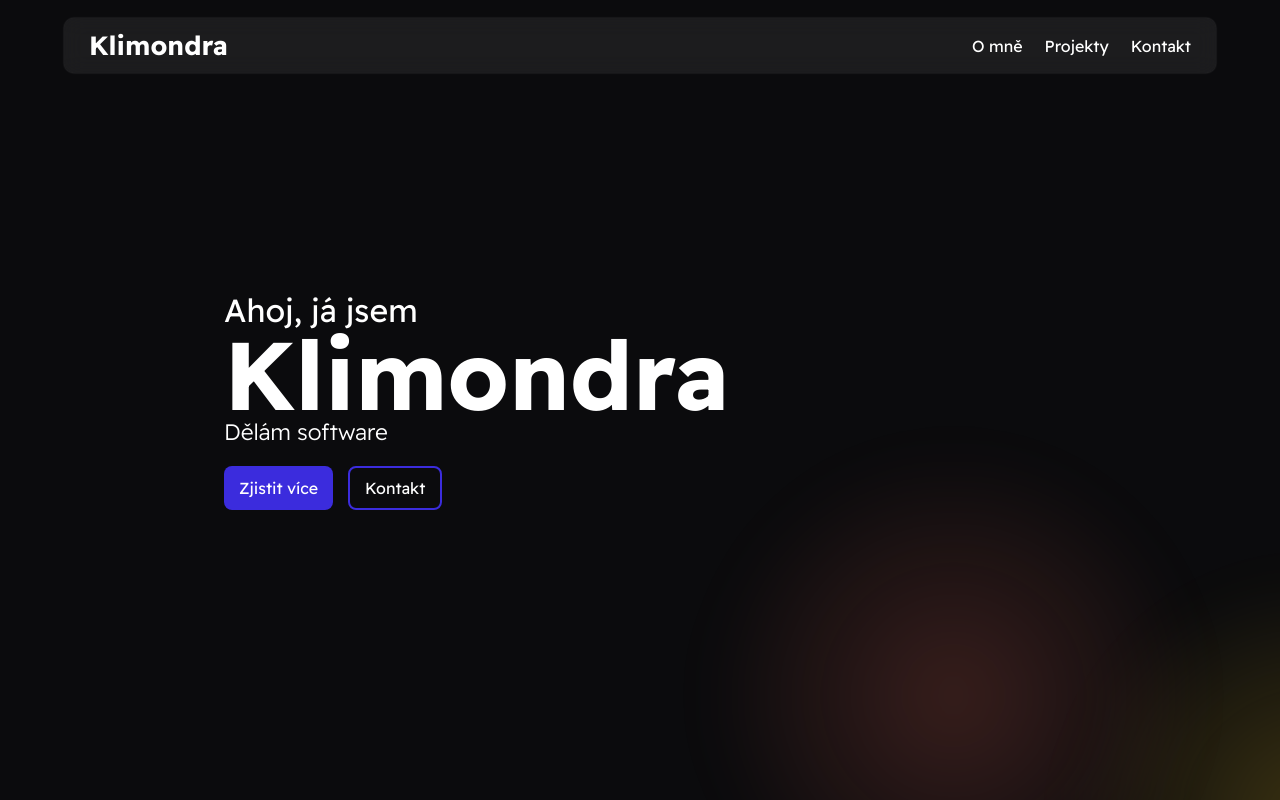
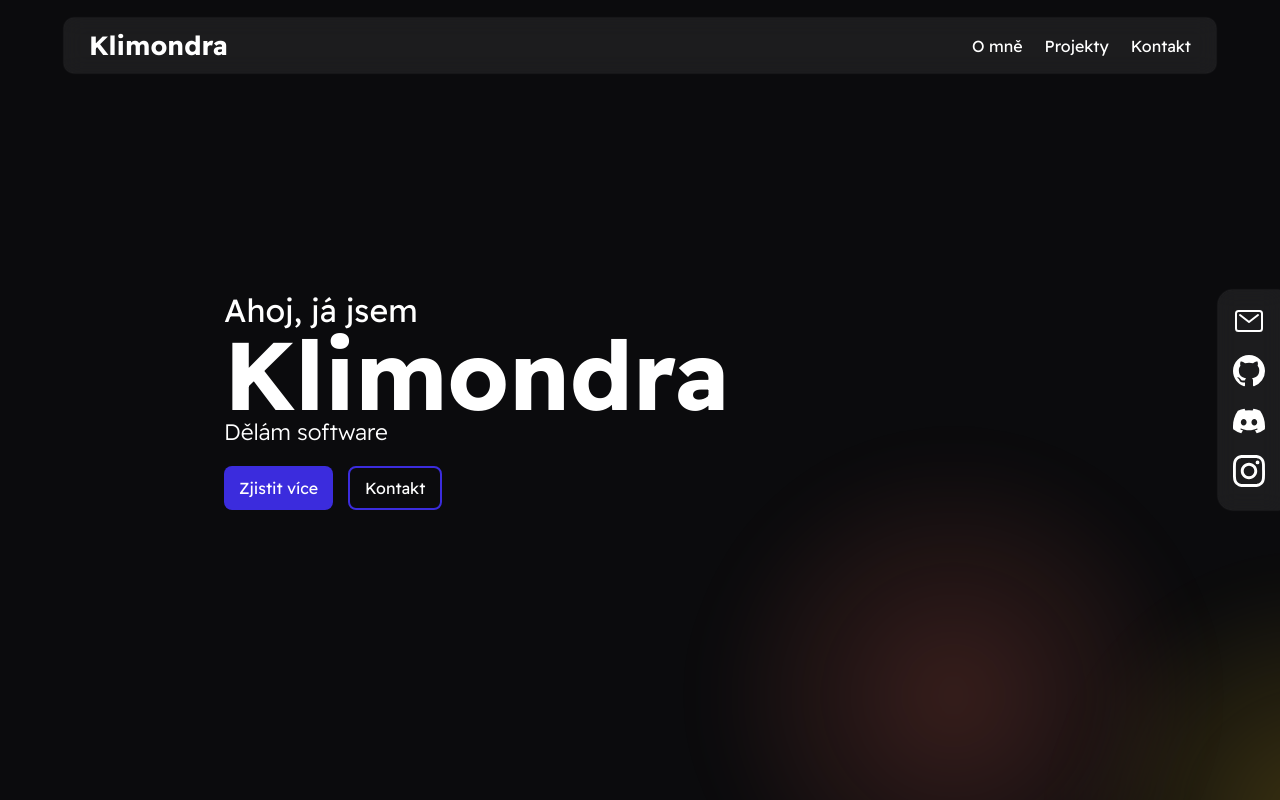
Before and after one commit to Klimondra/klimondra-web, a React (Create React App) app: page / in a window 1280 px wide. Shown: the top 800 px of the page. Built offline with nearby package versions, Linux system fonts and the light colour scheme; no server answers; a web font is replaced by a local one.

Commit message:
added side icons
Took 18 minutes

```diff
--- a/src/pages/Home.css
+++ b/src/pages/Home.css
@@ -63,6 +63,28 @@
 #hero .heroContent .heroCtaBtns button:nth-of-type(2) {
   background: transparent;
   border: #3B2CDD 2px solid;
+}
+#hero .heroIcons {
+  position: absolute;
+  top: 50%;
+  transform: translateY(-50%);
+  right: 0;
+  display: flex;
+  flex-direction: column;
+  padding: 10px;
+  background: rgba(255, 255, 255, 0.07);
+  backdrop-filter: blur(10px);
+  border-radius: 15px 0 0 15px;
+  box-shadow: 0px 0px 2px 0px rgba(255, 255, 255, 0.2);
+}
+#hero .heroIcons a {
+  color: white;
+  padding: 5px;
+  font-size: 2rem;
+  transition: all 0.25s ease-in;
+}
+#hero .heroIcons a:hover {
+  transform: scale(1.15);
 }
 
 @media (max-width: 800px) {
--- a/src/pages/Home.js
+++ b/src/pages/Home.js
@@ -70,6 +70,12 @@ const Home = () => {
                         <button>Kontakt</button>
                     </div>
                 </div>
+                <div className="heroIcons">
+                    <a href="mailto:klimondra@seznam.cz" target="_blank" rel="noreferrer"><IoMailOutline className="contactMail"/></a>
+                    <a href="https://github.com/Klimondra" target="_blank" rel="noreferrer"><BsGithub className="contactGithub"/></a>
+                    <a href="https://discordapp.com/users/821336004643520512" target="_blank" rel="noreferrer"><BsDiscord className="contactDiscord"/></a>
+                    <a href="https://www.instagram.com/klimondra/" target="_blank" rel="noreferrer"><SiInstagram className={"contactInstagram"}/></a>
+                </div>
             </section>
             <section id="about" ref={learnMoreSect}>
                 <div className="aboutContent">
--- a/src/pages/Home.scss
+++ b/src/pages/Home.scss
@@ -2,6 +2,7 @@
 @import url('https://fonts.googleapis.com/css2?family=Readex+Pro:wght@160..700&family=Slabo+13px&family=Yantramanav:wght@100;300;400;500;700;900&display=swap');
 // ===== VARIABLES ===== //
 $textWhite: white;
+$heroIconBg: rgba(255, 255, 255, 0.07);
 
 // ===== HERO SEKCE ===== //
 
@@ -70,6 +71,31 @@ $textWhite: white;
       button:nth-of-type(2) {
         background: transparent;
         border: $blue 2px solid;
+      }
+    }
+  }
+
+  .heroIcons {
+    position: absolute;
+    top: 50%;
+    transform: translateY(-50%);
+    right: 0;
+    display: flex;
+    flex-direction: column;
+    padding: 10px;
+    background: $heroIconBg;
+    backdrop-filter: blur(10px);
+    border-radius: 15px 0 0 15px;
+    box-shadow: 0px 0px 2px 0px rgba(255,255,255,0.2);
+
+    a {
+      color: $textWhite;
+      padding: 5px;
+      font-size: 2rem;
+      transition: all 0.25s ease-in;
+
+      &:hover {
+        transform: scale(1.15);
       }
     }
   }
--- a/src/pages/NotFound.scss
+++ b/src/pages/NotFound.scss
@@ -27,7 +27,7 @@ $textWhite: white;
   }
 
   .description {
-    margin-top: 10px;
+margin-top: 10px;
     text-align: center;
     font-size: 1rem;
     color: darken($textWhite, 35%);
```
Also changed, not shown: 2 other files (tests, documents, lock files or other folders).
